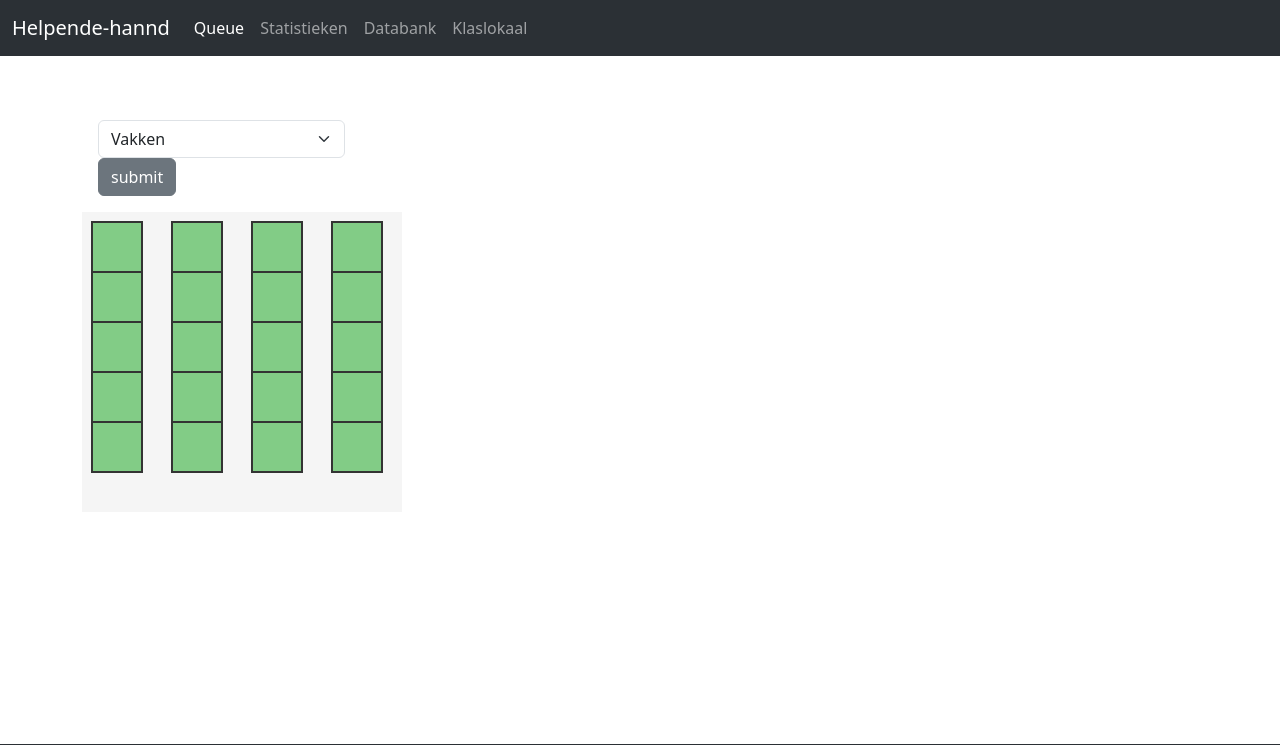
After one commit to aarontenzing/helpende-hand, a Flask app: page /klaslokaal in a window 1280 px wide. The commit adds this page. Shown: the top 745 px of the page. Run offline with Flask 3, Linux system fonts and the light colour scheme; some libraries are stand-ins or nearby versions.

Commit message:
Klaslokaal testen

```diff
--- a/Flask-webserver/app.py
+++ b/Flask-webserver/app.py
@@ -27,7 +27,7 @@ class  Klas(db.Model):
 
 
 class Wachttijd(db.Model):
-    cid = db.Column(db.Integer,db.ForeignKey('klas.id'))
+    cid = db.Column(db.Integer,db.ForeignKey('klas.cid'))
     vak = db.Column(db.String(200),db.ForeignKey('klas.vak'),nullable=False)
     wachttijd = db.Column(db.Integer)
     sessie = db.Column(db.Integer,nullable=False)
@@ -125,7 +125,7 @@ def databank():
     klaslijst = "Lijst met Studentnamen"
 
     if request.method == "POST":
-        if(request.form['subject']!='Kies een vak'):
+        if(request.form['subject']!='Kies een vak' and request.form['name']!=''):
 
             # Bekijk laatste id
             last_id = db.session.execute(db.select(Klas.cid).where(Klas.vak == request.form['subject'] ).order_by(Klas.cid.desc())).scalar()
@@ -158,6 +158,25 @@ def selectvak():
         # Need to fix when creating< table -> different tables for every subject
         return render_template('queue.html', subject=filtervak[0])
 
+@app.route("/klaslokaal",methods=["POST","GET"])
+def klaslokaal():
+
+    if request.method == "POST":
+
+        if (filtervak[0] == ""): # check of er een vak geselecteerd is
+            return "geen vak geselecteerd"
+
+        #cid = request.form["cid"]
+        #pressed = int(request.form["button"])
+        #if pressed == 1 -> joined -> tafel wordt groen
+        #              0    left            terug normaal
+        subject = filtervak[0]
+        return "succes"
+    else:
+        return render_template('klaslokaal.html')
+
+    #return render_template('klaslokaal.html',)
+
 @app.route("/selvak2",methods=["POST"])
 def selectvak2():
     if request.method == "POST":
@@ -165,7 +184,7 @@ def selectvak2():
         if request.form['vak'] == "Vakken":
             filtervak[0] = ""
         else:
-            filtervak[0] = str(request.form['vak'])
+            filtervak[0] = request.form['vak']
 
         waitlist = tijden(filtervak[0]) # gaat entries halen die het juist vak bevatten
 
--- a/Flask-webserver/templates/databank.html
+++ b/Flask-webserver/templates/databank.html
@@ -17,8 +17,8 @@
                             <option>Ingenieursbeleving 2</option>
                         </optgroup>
                         <optgroup label="3e Bachelor">
-                            <option value=  "SA">Sensoren en Actuatoren</option>
-                            <option value=  "IB3">Ingenieursbeleving 3</option>
+                            <option>Sensoren en Actuatoren</option>
+                            <option>Ingenieursbeleving 3</option>
                         </optgroup>
                     </select>
 
--- /dev/null
+++ b/Flask-webserver/templates/klaslokaal.html
@@ -0,0 +1,117 @@
+{% extends "base.html" %}
+{% block title %}Klaslokaal{% endblock %}
+
+{% block scripts %}
+    <script src="https://ajax.googleapis.com/ajax/libs/jquery/3.6.3/jquery.min.js"></script>
+    <script>
+    setInterval(function(){
+        $.ajax({
+        type: "GET",
+        url: "http://192.168.0.144:5000/values",
+        success: function(data) {
+            var event_data = '';
+            $.each(data.users, function(index, value){
+                console.log(data);
+                UpdateTafel(value);
+
+            });
+        }
+    });
+    }, 1000); //Ververs pagina elke 1 seconden
+
+    function UpdateTafel(value){
+        //get ElementById -> check of value overeenkomt met één van de plaatsen -> kleur tafel groen
+        for (let i = 1; i <= 24; i++) {
+            var vraagbank = document.getElementById('i');
+            if(value == i){
+
+                vraagbank.setAttribute("fill", "red");
+            }else{
+                vraagbank.setAttribute("fill", "#82cc86");
+            }
+        }
+    }
+
+    </script>
+{% endblock %}
+
+{% block content %}
+<div class="w-25 p-3" >
+    <form ACTION="/selvak" METHOD="POST">
+    <select name="vak" class="form-select"  aria-label="Default select example" style="display:inline-block">
+        <option>Vakken</option>
+        <optgroup label="2e Bachelor">
+            <option>Computerarchitecturen</option>
+            <option>Ingenieursbeleving 2</option>
+        </optgroup>
+        <optgroup label="3e Bachelor">
+            <option>Sensoren en Actuatoren</option>
+            <option>Ingenieursbeleving 3</option>
+        </optgroup>
+    </select>
+    <input type="submit" value="submit" class="btn btn-secondary" style="display:inline-block">
+</form>
+</div>
+<!--
+<canvas id="canvas" style="background-color: blue"></canvas>
+<script>
+    var canvas = document.getElementById("canvas");
+    var ctx = canvas.getContext("2d");
+    //ctx.fillStyle = "blue";
+    //Canvas waarden
+    //canvas.width = window.innerWidth;
+    canvas.width = window.innerWidth - 250;
+    canvas.height = window.innerHeight - 100;
+
+    ctx.beginPath();
+    //rij 1
+    ctx.rect(80, 50, 80, 80);
+    ctx.rect(80, 50, 80, 80);
+
+    ctx.stroke();
+
+</script>
+-->
+<style>
+    svg {
+      background-color: #f5f5f5;
+    }
+    rect {
+      fill: #82cc86;
+      stroke: #333333;
+      stroke-width: 2;
+    }
+</style>
+
+<svg width="320" height="300">
+    <!-- First Column -->
+    <rect id='1' x="10" y="10" width="50" height="50" />
+    <rect x="10" y="60" width="50" height="50" />
+    <rect x="10" y="110" width="50" height="50" />
+    <rect x="10" y="160" width="50" height="50" />
+    <rect x="10" y="210" width="50" height="50" />
+
+    <!-- Second Column -->
+    <rect x="90" y="10" width="50" height="50" />
+    <rect x="90" y="60" width="50" height="50" />
+    <rect x="90" y="110" width="50" height="50" />
+    <rect x="90" y="160" width="50" height="50" />
+    <rect x="90" y="210" width="50" height="50" />
+
+    <!-- Third Column -->
+    <rect x="170" y="10" width="50" height="50" />
+    <rect x="170" y="60" width="50" height="50" />
+    <rect x="170" y="110" width="50" height="50" />
+    <rect x="170" y="160" width="50" height="50" />
+    <rect x="170" y="210" width="50" height="50" />
+
+    <!-- Fourth Column -->
+    <rect x="250" y="10" width="50" height="50" />
+    <rect x="250" y="60" width="50" height="50" />
+    <rect x="250" y="110" width="50" height="50" />
+    <rect x="250" y="160" width="50" height="50" />
+    <rect x="250" y="210" width="50" height="50" />
+  </svg>
+
+<br /><br /><br /><br />
+{% endblock %}
--- a/Flask-webserver/templates/navbar.html
+++ b/Flask-webserver/templates/navbar.html
@@ -15,6 +15,10 @@
           <li class="nav-item">
             <a class="nav-link" href="{{url_for('databank')}}">Databank</a>
           </li>
+          <li class="nav-item">
+            <a class="nav-link" href="{{url_for('klaslokaal')}}">Klaslokaal</a>
+          </li>
+
         </ul>
       </div>
     </div>
```
Also changed, not shown: Flask-webserver/read_json.py (+5 -5 lines), instance/klas.db.
